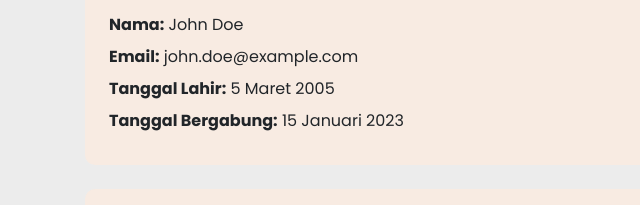
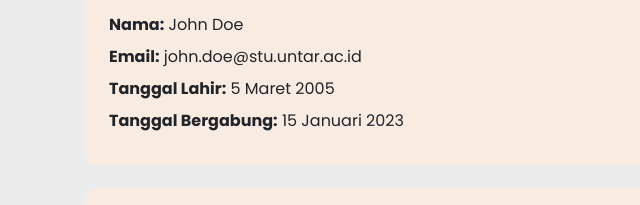
Before and after one commit to VanessaSimanta/UAS-FE-Yummy-Taste, a website: page frontend/index.html at #!/account in a window 1280 px wide. Shown: the part 377-582 px from the top of the page, 0-640 px from the left. Drawn offline with nearby package versions, Linux system fonts and the light colour scheme; some packages are replaced by stand-ins of ours; no server answers.

Commit message:
edit di my account

```diff
--- a/frontend/app/views/myaccount.html
+++ b/frontend/app/views/myaccount.html
@@ -91,7 +91,7 @@
     <div class="profile-info mb-4 p-4" style="background-color: #f8ebe2; border-radius: 10px;">
         <h3 class="section-title mb-3" style="color: #734725;">Informasi Profil</h3>
         <div class="info-item mb-2"><strong>Nama:</strong> John Doe</div>
-        <div class="info-item mb-2"><strong>Email:</strong> john.doe@example.com</div>
+        <div class="info-item mb-2"><strong>Email:</strong> john.doe@stu.untar.ac.id</div>
         <div class="info-item mb-2"><strong>Tanggal Lahir:</strong> 5 Maret 2005</div>
         <div class="info-item mb-2"><strong>Tanggal Bergabung:</strong> 15 Januari 2023</div>
     </div>
```
Also changed, not shown: 1 other file.
